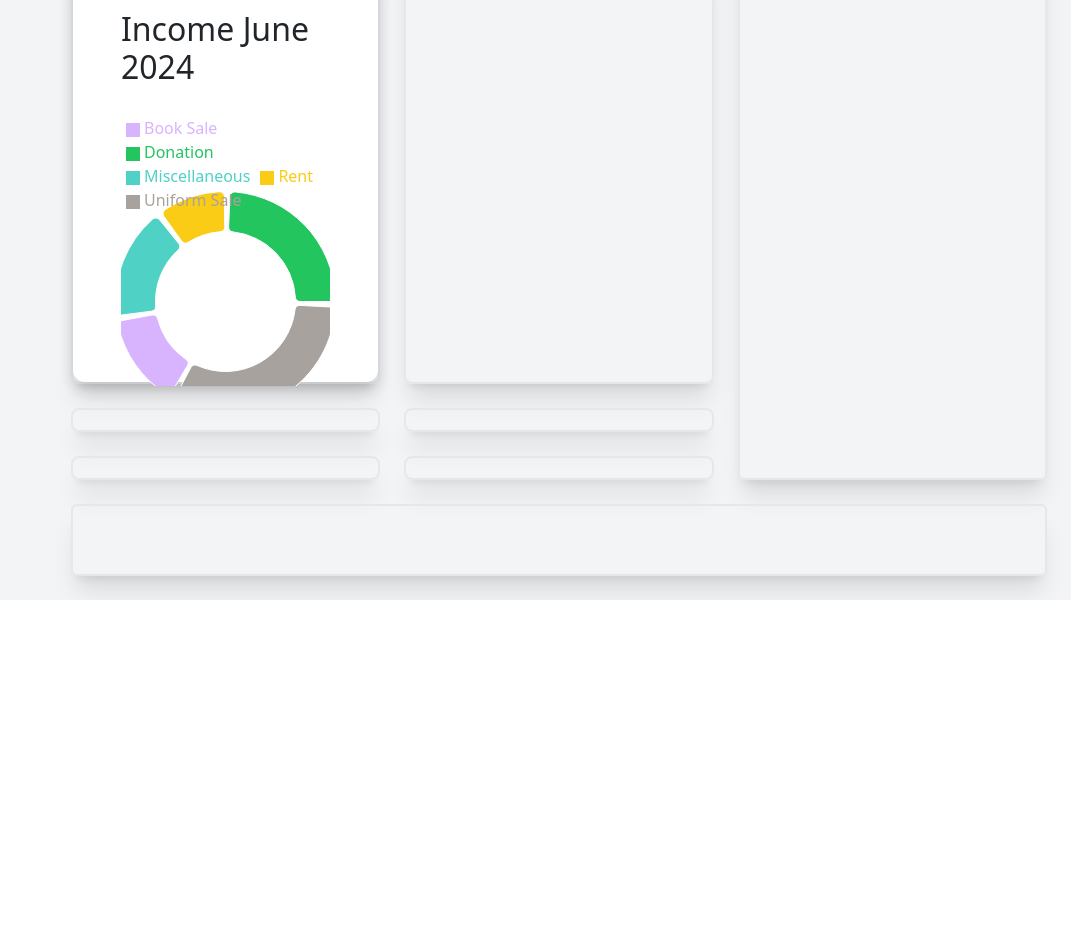
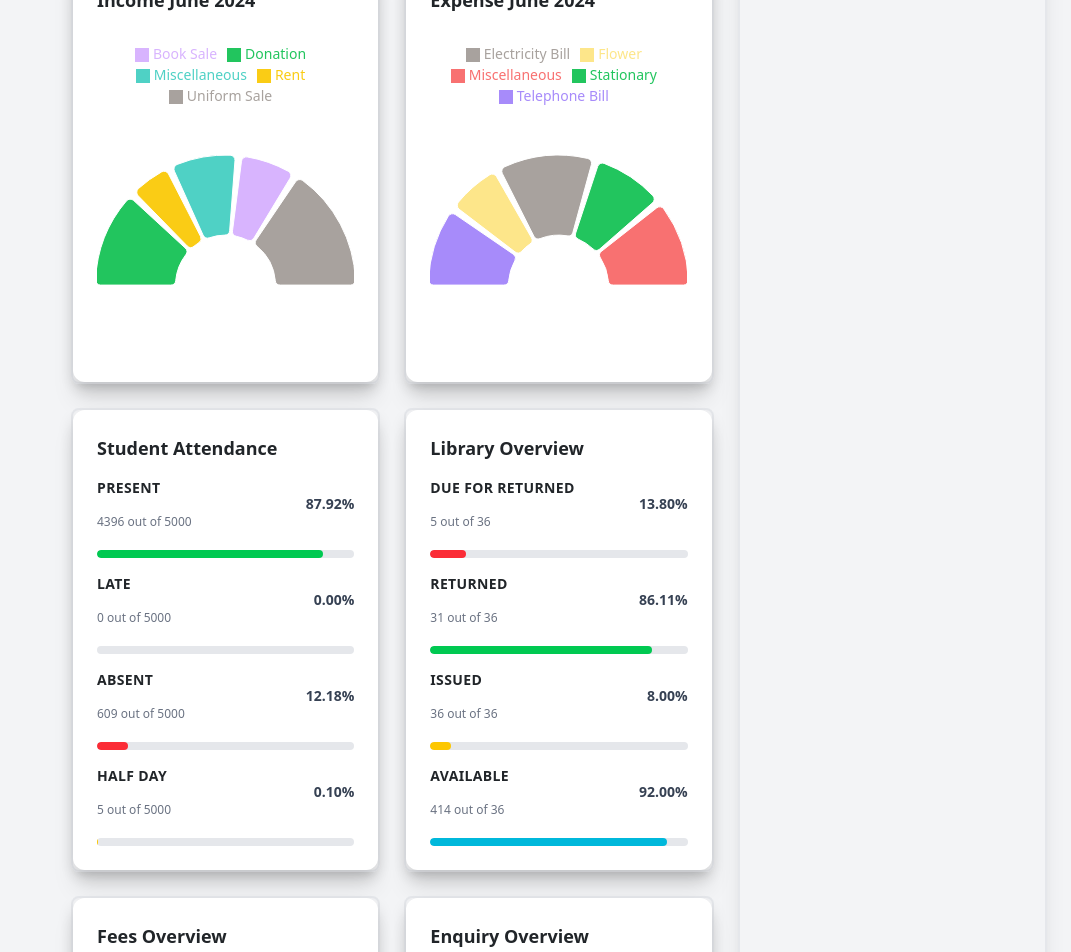
Before and after one commit to EPICdronzer/School-ERP-System, a React (Vite) app in the folder myapp/: page /Home in a window 1280 px wide. Shown: the part 980-1932 px from the top of the page, without its empty margins (209-1280 px from the left). Before the commit the page ends 1580 px from the top, so only its background shows below. Built offline with nearby package versions, Linux system fonts and the light colour scheme.

Commit message:
donut and distribution partial finish

```diff
--- a/myapp/src/components/IncomeDonutChart.jsx
+++ b/myapp/src/components/IncomeDonutChart.jsx
@@ -7,13 +7,7 @@ import {
   ResponsiveContainer,
 } from "recharts";
 
-const data = [
-  { name: "Donation", value: 45234, color: "#22c55e" },
-  { name: "Rent", value: 18234, color: "#facc15" },
-  { name: "Miscellaneous", value: 30234, color: "#4fd1c5" },
-  { name: "Book Sale", value: 25234, color: "#d8b4fe" },
-  { name: "Uniform Sale", value: 59234, color: "#a8a29e" },
-];
+
 
 const CustomTooltip = ({ active, payload }) => {
   if (active && payload && payload.length) {
@@ -27,10 +21,11 @@ const CustomTooltip = ({ active, payload }) => {
   return null;
 };
 
-export default function IncomeDonutChart() {
+export default function IncomeDonutChart(props) {
+  const data = [...props.arrayData];
   return (
-    <div className="w-full h-[420px] bg-white p-5 rounded-xl shadow">
-      <h2 className="text-xl font-semibold mb-4">Income June 2024</h2>
+    <div className="w-full h-[420px] bg-white p-4 rounded-xl shadow">
+      <div className="text-lg font-semibold mb-4">{props.dataTitle}</div>
 
       <ResponsiveContainer width="100%" height="85%">
         <PieChart>
@@ -38,24 +33,29 @@ export default function IncomeDonutChart() {
 
           <Legend
             verticalAlign="top"
-            align="left"
+            align="center"
             iconType="square"
-            wrapperStyle={{ paddingBottom: "10px" }}
+            wrapperStyle={{ paddingBottom: "30px",fontSize:"14px" }}
           />
 
           <Pie
           data={data}
           dataKey="value"
           nameKey="name"
-            innerRadius={70}
-            outerRadius={110}
+          innerRadius={50}
+          outerRadius={130}
           paddingAngle={3}
           cornerRadius={5}
+          startAngle={180}   // start from left
+          endAngle={0}       // end at right (makes half circle)
+          cx="50%"           // keep centered horizontally
+          cy="70%"           // push it down so half fits nicely
         >
           {data.map((entry, index) => (
             <Cell key={`cell-${index}`} fill={entry.color} />
           ))}
         </Pie>
+
         </PieChart>
       </ResponsiveContainer>
     </div>
--- /dev/null
+++ b/myapp/src/components/StudentAttendanceCard.jsx
@@ -0,0 +1,36 @@
+export default function StudentAttendanceCard(props) {
+  const totalStudents = props.totalStudents;
+
+  const attendance = [...props.attendance
+  ];
+
+  return (
+    <div className="bg-white rounded-xl shadow p-4 space-y-4">
+      <div className="text-lg font-semibold">{props.title}</div>
+
+      {attendance.map((item, index) => (
+        <div key={index} className="space-y-1">
+          <div className="flex justify-between items-center">
+            <div>
+              <p className="text-sm font-semibold tracking-wide">{item.label}</p>
+              <p className="text-xs text-gray-500">
+                {item.count} out of {totalStudents}
+              </p>
+            </div>
+            <p className="text-sm font-semibold text-gray-700">
+              {item.percent.toFixed(2)}%
+            </p>
+          </div>
+
+
+          <div className="w-full h-2 bg-gray-200 rounded-full overflow-hidden">
+            <div
+              className={`${item.color} h-2 rounded-full transition-all duration-500`}
+              style={{ width: `${item.percent}%` }}
+            />
+          </div>
+        </div>
+      ))}
+    </div>
+  );
+}
--- a/myapp/src/pages/Dashboard.jsx
+++ b/myapp/src/pages/Dashboard.jsx
@@ -11,6 +11,7 @@ import { PiStudentFill } from "react-icons/pi";
 import { MdPeopleAlt } from "react-icons/md";
 import FinanceBarChart from "../components/FinanceBarChart";
 import IncomeDonutChart from "../components/IncomeDonutChart";
+import StudentAttendanceCard from "../components/StudentAttendanceCard";
 
 function Dashboard(){
     const [collapsed, setCollapsed] = useState(false);
@@ -169,13 +170,139 @@ function Dashboard(){
         </div>
 
         <div className="col-span-2 row-span-2 w-full h-full shadow-xl rounded-lg border-2 border-gray-200">
-          <IncomeDonutChart/>
+          <IncomeDonutChart dataTitle="Income June 2024" arrayData={[{ name: "Donation", value: 45234, color: "#22c55e" },
+                                                                      { name: "Rent", value: 18234, color: "#facc15" },
+                                                                      { name: "Miscellaneous", value: 30234, color: "#4fd1c5" },
+                                                                      { name: "Book Sale", value: 25234, color: "#d8b4fe" },
+                                                                      { name: "Uniform Sale", value: 59234, color: "#a8a29e" },]}/>
         </div>
-        <div className="col-span-2 row-span-2 w-full h-full shadow-xl rounded-lg border-2 border-gray-200"></div>
-        <div className="col-span-2 row-span-2 w-full h-full shadow-xl rounded-lg border-2 border-gray-200"></div>
-        <div className="col-span-2 row-span-2 w-full h-full shadow-xl rounded-lg border-2 border-gray-200"></div>
-        <div className="col-span-2 row-span-2 w-full h-full shadow-xl rounded-lg border-2 border-gray-200"></div>
-        <div className="col-span-2 row-span-2 w-full h-full shadow-xl rounded-lg border-2 border-gray-200"></div>
+        <div className="col-span-2 row-span-2 w-full h-full shadow-xl rounded-lg border-2 border-gray-200">
+          <IncomeDonutChart dataTitle="Expense June 2024" arrayData={[
+                                                                      { name: "Telephone Bill", value: 18000, color: "#a78bfa" },
+                                                                      { name: "Flower", value: 12000, color: "#fde68a" },
+                                                                      { name: "Electricity Bill", value: 22000, color: "#a8a29e" },
+                                                                      { name: "Stationary", value: 16000, color: "#22c55e" },
+                                                                      { name: "Miscellaneous", value: 20000, color: "#f87171" },
+                                                                    ]}/>
+
+        </div>
+        <div className="col-span-2 row-span-2 w-full h-full shadow-xl rounded-lg border-2 border-gray-200">
+          <StudentAttendanceCard title="Student Attendance" totalStudents={5000} attendance={[{
+                                                            label: "PRESENT",
+                                                            count: 4396,
+                                                            color: "bg-green-500",
+                                                            percent: 87.92,
+                                                          },
+                                                          {
+                                                            label: "LATE",
+                                                            count: 0,
+                                                            color: "bg-gray-300",
+                                                            percent: 0.0,
+                                                          },
+                                                          {
+                                                            label: "ABSENT",
+                                                            count: 609,
+                                                            color: "bg-red-500",
+                                                            percent: 12.18,
+                                                          },
+                                                          {
+                                                            label: "HALF DAY",
+                                                            count: 5,
+                                                            color: "bg-yellow-400",
+                                                            percent: 0.1,
+                                                          },]}/>
+        </div>
+        <div className="col-span-2 row-span-2 w-full h-full shadow-xl rounded-lg border-2 border-gray-200">
+          <StudentAttendanceCard title="Library Overview"
+totalStudents={36}
+attendance={[
+  {
+    label: "DUE FOR RETURNED",
+    count: 5,
+    color: "bg-red-500",
+    percent: 13.8,
+  },
+  {
+    label: "RETURNED",
+    count: 31,
+    color: "bg-green-500",
+    percent: 86.11,
+  },
+  {
+    label: "ISSUED",
+    count: 36,
+    color: "bg-yellow-400",
+    percent: 8.0,
+  },
+  {
+    label: "AVAILABLE",
+    count: 414,
+    color: "bg-cyan-500",
+    percent: 92.0,
+  },
+]}/>
+        </div>
+        <div className="col-span-2 row-span-2 w-full h-full shadow-xl rounded-lg border-2 border-gray-200">
+          <StudentAttendanceCard title="Fees Overview"
+totalStudents={5000}
+attendance={[
+  {
+    label: "UNPAID",
+    count: 1000,
+    color: "bg-red-500",
+    percent: 87.92,
+  },
+  {
+    label: "PARTIAL",
+    count: 550,
+    color: "bg-yellow-400",
+    percent: 12.18,
+  },
+  {
+    label: "PAID",
+    count: 250,
+    color: "bg-green-500",
+    percent: 0.1,
+  },
+]}/>
+        </div>
+        <div className="col-span-2 row-span-2 w-full h-full shadow-xl rounded-lg border-2 border-gray-200">
+          <StudentAttendanceCard title="Enquiry Overview"
+totalStudents={10}
+attendance={[
+  {
+    label: "ACTIVE",
+    count: 5,
+    color: "bg-cyan-500",
+    percent: 50.0,
+  },
+  {
+    label: "WON",
+    count: 2,
+    color: "bg-green-500",
+    percent: 20.0,
+  },
+  {
+    label: "PASSIVE",
+    count: 1,
+    color: "bg-yellow-400",
+    percent: 10.0,
+  },
+  {
+    label: "LOSS",
+    count: 1,
+    color: "bg-red-500",
+    percent: 10.0,
+  },
+  {
+    label: "DEAD",
+    count: 1,
+    color: "bg-gray-400",
+    percent: 10.0,
+  },
+]}
+/>
+        </div>
         <div className="col-span-6 row-span-4 w-full h-full shadow-xl border-2 border-gray-200 rounded-md"></div>
       </div>
     </Layout>
```
Lines whose indentation alone changed are shown as unchanged.
